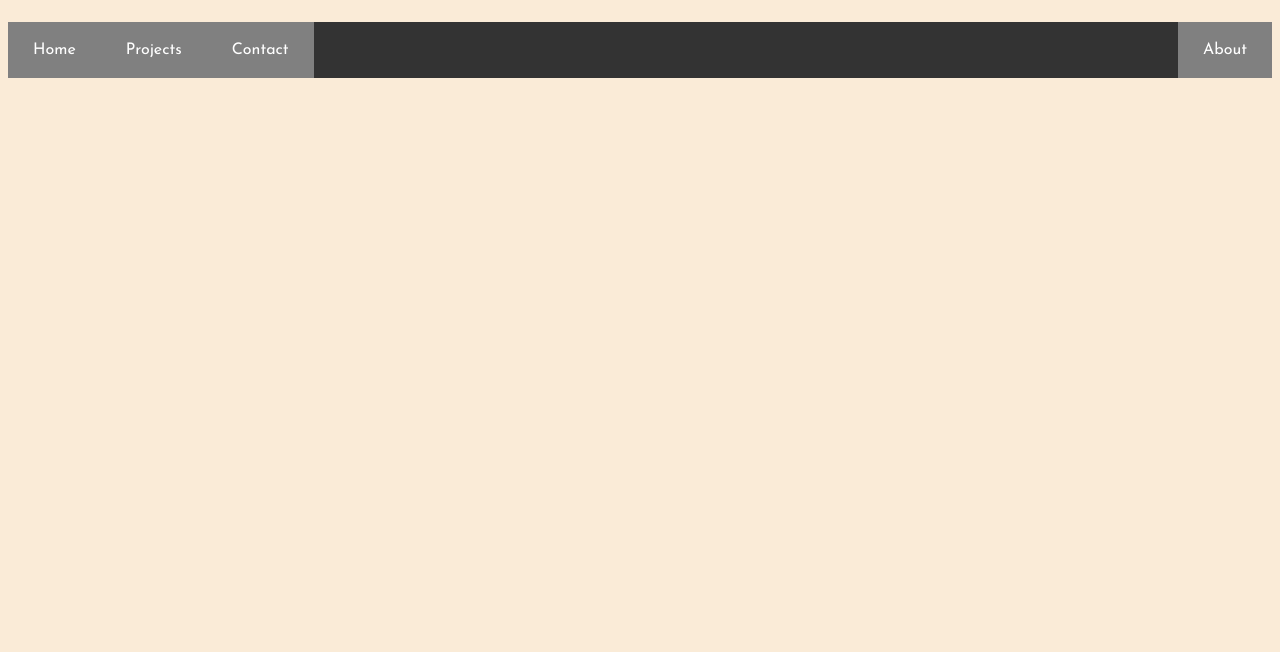
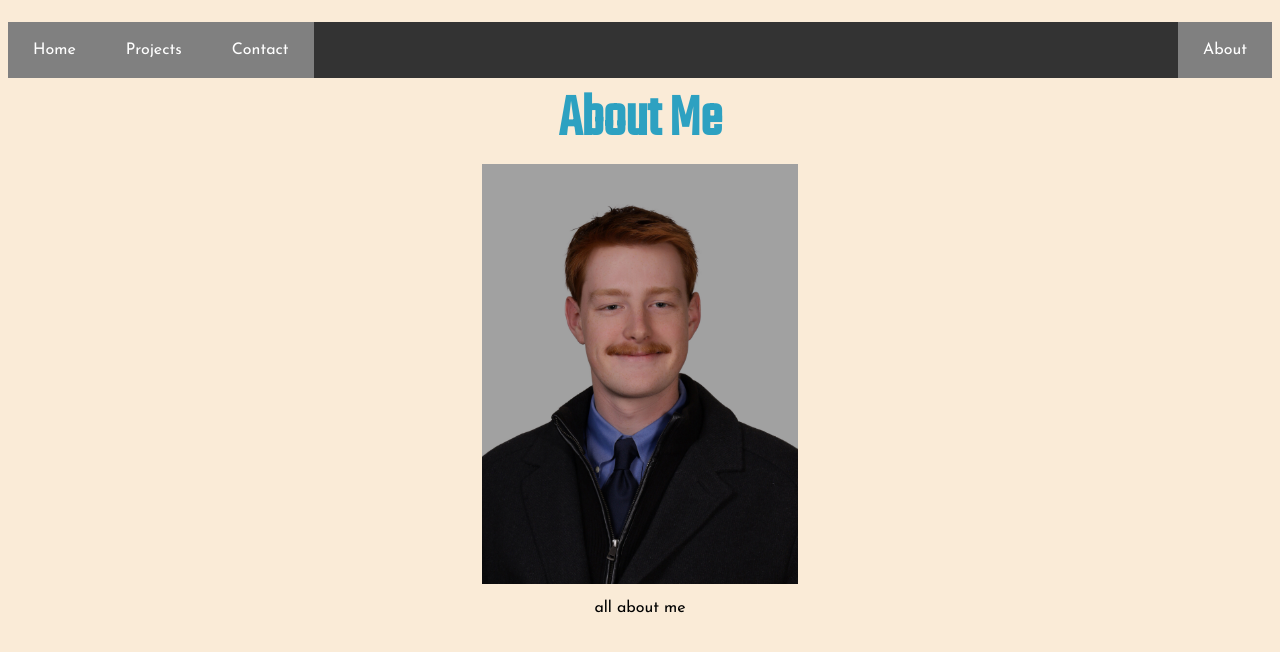
Before and after one commit to idunne360/idunne360.github.io, a plain HTML site: page about.html in a window 1280 px wide. Drawn offline with Linux system fonts and the light colour scheme.

Commit message:
basic about created

```diff
--- a/about.html
+++ b/about.html
@@ -15,4 +15,10 @@
       <li id="about"><a href="about.html">About</a></li>
     </ul>
   </nav>
+
+  <header>About Me</header>
+  <img src=/assets/myface.jpg alt="Ian Dunne" id="ian"/>
+
+  <p class="about"> all about me </p>
+
 </html>
--- a/style.css
+++ b/style.css
@@ -23,6 +23,13 @@ img#tree {
 
 img#teampix {
     padding-left: 50px;
+}
+
+img#ian {
+    width: 25%;
+    margin-left: auto;
+    margin-right: auto;
+    display: block;
 }
 
 h2 {
@@ -54,6 +61,12 @@ p {
     padding-left: 80px;
     padding-right: 200px;
     text-indent: 50px;
+}
+
+p.about {
+    text-align: center;
+    padding: 0px;
+    text-indent: 0px;
 }
 
 table, th, td {
```
Also changed, not shown: assets/myface.JPG (added).
